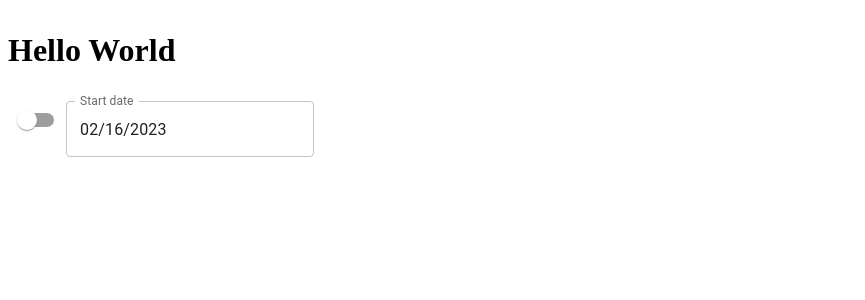
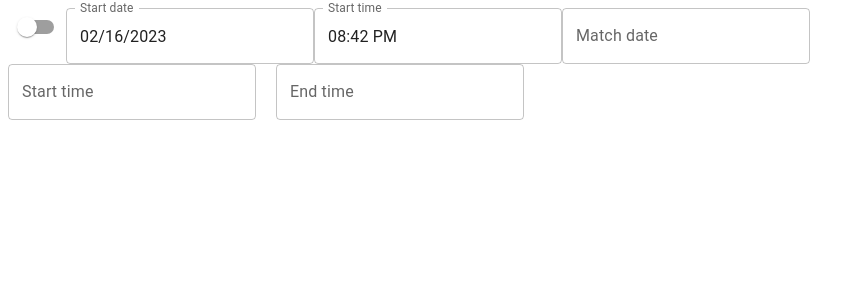
Before and after one commit to mpfullstack/padeleo-app-nextjs, a Next.js app: page / in a window 1280 px wide. Shown: the top 300 px of the page, without its empty margins (0-865 px from the left). Built offline with nearby package versions, Linux system fonts and the light colour scheme.

Commit message:
refactor: date and time picker components

```diff
--- /dev/null
+++ b/src/modules/common/components/DateTime/DatePicker.tsx
@@ -0,0 +1,28 @@
+import { useState } from 'react';
+import dayjs, { Dayjs } from 'dayjs';
+import TextField from '@mui/material/TextField';
+import { AdapterDayjs } from '@mui/x-date-pickers/AdapterDayjs';
+import { LocalizationProvider } from '@mui/x-date-pickers';
+import {  DatePicker as MuiDatePicker } from '@mui/x-date-pickers/DatePicker';
+import { Props } from '@/modules/common/components/DateTime/types';
+
+const DatePicker = ({ date, label, onChange }: Props) => {
+  const [value, setValue] = useState<Dayjs | null>(date && dayjs(date));
+  const handleDateChange = (value: Date | null) => {
+    setValue(dayjs(value));
+    onChange && onChange(value);
+  };
+
+  return (
+    <LocalizationProvider dateAdapter={AdapterDayjs}>
+      <MuiDatePicker
+        label={label}
+        value={value}
+        onChange={handleDateChange}
+        renderInput={(params) => <TextField {...params} />}
+      />
+    </LocalizationProvider>
+  );
+};
+
+export default DatePicker;
--- /dev/null
+++ b/src/modules/common/components/DateTime/TimePicker.tsx
@@ -0,0 +1,28 @@
+import { useState } from 'react';
+import dayjs, { Dayjs } from 'dayjs';
+import TextField from '@mui/material/TextField';
+import { AdapterDayjs } from '@mui/x-date-pickers/AdapterDayjs';
+import { LocalizationProvider } from '@mui/x-date-pickers';
+import { TimePicker as MuiTimePicker } from '@mui/x-date-pickers/TimePicker';
+import { Props } from '@/modules/common/components/DateTime/types';
+
+const TimePicker = ({ date, label, onChange }: Props) => {
+  const [value, setValue] = useState<Dayjs | null>(date && dayjs(date));
+  const handleTimeChange = (value: Date | null) => {
+    setValue(dayjs(value));
+    onChange && onChange(value);
+  };
+
+  return (
+    <LocalizationProvider dateAdapter={AdapterDayjs}>
+      <MuiTimePicker
+        label={label}
+        value={value}
+        onChange={handleTimeChange}
+        renderInput={(params) => <TextField {...params} />}
+      />
+    </LocalizationProvider>
+  );
+};
+
+export default TimePicker;
--- /dev/null
+++ b/src/modules/common/components/DateTime/types.ts
@@ -0,0 +1,5 @@
+export interface Props {
+  date: Date | null;
+  label: string;
+  onChange: (date: Date | null) => void;
+};
--- a/src/modules/components/DateTime/DatePicker.tsx
+++ /dev/null
@@ -1,34 +0,0 @@
-import * as React from "react";
-import dayjs, { Dayjs } from 'dayjs';
-import { TextField } from '@mui/material';
-import { AdapterDateFns } from '@mui/x-date-pickers/AdapterDateFns'
-import { LocalizationProvider, DatePicker as MuiDatePicker } from '@mui/x-date-pickers';
-
-const DatePicker = ({ date, label, onChange }: Props) => {
-  const [value, setValue] = React.useState<Dayjs>(dayjs(date));
-  const handleDateChange = (value: Date | null) => {
-    setValue(dayjs(value));
-    if (typeof onChange === "function") {
-      onChange(value);
-    }
-  };
-
-  return (
-    <LocalizationProvider dateAdapter={AdapterDateFns}>
-      <MuiDatePicker
-        label={label}
-        value={value}
-        onChange={handleDateChange}
-        renderInput={(params) => <TextField {...params} />}
-      />
-    </LocalizationProvider>
-  );
-};
-
-interface Props {
-  date: Date;
-  label: string;
-  onChange: (date: Date | null) => void;
-}
-
-export default DatePicker;
--- /dev/null
+++ b/src/modules/matches/components/MatchDateTime.tsx
@@ -0,0 +1,79 @@
+import { useState } from 'react';
+import styled from 'styled-components';
+import DatePicker from '@/modules/common/components/DateTime/DatePicker';
+import TimePicker from '@/modules/common/components/DateTime/TimePicker';
+
+const TimePickersWrapper = styled.div`
+  display: flex;
+  & > div:first-child {
+    margin-right: 10px;
+  }
+  & > div:last-child {
+    margin-left: 10px;
+  }
+`;
+
+const MatchDateTime = ({ start, end, onChange }: Props) => {
+  const [selectedStartDate, setSelectedStartDate] = useState<Date | null>(start || null);
+  const [selectedEndDate, setSelectedEndDate] = useState<Date | null>(end || null);
+
+  const handleDateChange = (field: Field, date: Date | null) => {
+    const dateAndTime: DateTime = {
+      start: selectedStartDate,
+      end: selectedEndDate,
+    };
+    const selectedDate = date ? new Date(date) : new Date();
+
+    if (field === 'startTime' || field === 'date') {
+      setSelectedStartDate(selectedDate);
+      dateAndTime.start = selectedDate;
+    }
+
+    if (field === 'endTime') {
+      if (dateAndTime.start) {
+        selectedDate.setDate(dateAndTime.start.getDate());
+        selectedDate.setMonth(dateAndTime.start.getMonth());
+        selectedDate.setFullYear(dateAndTime.start.getFullYear());
+      }
+      setSelectedEndDate(selectedDate);
+      dateAndTime.end = selectedDate;
+    }
+
+    onChange(dateAndTime);
+  };
+
+  return (
+    <>
+      <DatePicker
+        label='Match date'
+        date={selectedStartDate}
+        onChange={(value) => handleDateChange('date', value)}
+      />
+      <TimePickersWrapper>
+        <TimePicker
+          label='Start time'
+          date={selectedStartDate}
+          onChange={(value) => handleDateChange('startTime', value)}
+        />
+        <TimePicker
+          label='End time'
+          date={selectedEndDate}
+          onChange={(value) => handleDateChange('endTime', value)}
+        />
+      </TimePickersWrapper>
+    </>
+  );
+};
+
+type Field = 'date' | 'startTime' | 'endTime';
+
+export interface DateTime {
+  start?: Date | null;
+  end?: Date | null;
+}
+
+interface Props extends DateTime {
+  onChange: (dateTime: DateTime) => void;
+}
+
+export default MatchDateTime;
--- a/src/pages/index.tsx
+++ b/src/pages/index.tsx
@@ -2,7 +2,9 @@ import Head from 'next/head';
 import { Inter } from '@next/font/google';
 import styled from 'styled-components';
 import Switch from "@mui/material/Switch";
-import DatePicker from '@/modules/components/DateTime/DatePicker';
+import DatePicker from '@/modules/common/components/DateTime/DatePicker';
+import TimePicker from '@/modules/common/components/DateTime/TimePicker';
+import MatchDateTime, { DateTime } from '@/modules/matches/components/MatchDateTime';
 
 const inter = Inter({ subsets: ['latin'] })
 
@@ -17,14 +19,19 @@ export default function Home() {
         <link rel="icon" href="/favicon.ico" />
       </Head>
       <main>
-        <P>Hello World</P>
         <Switch {...label} />
         <DatePicker
           date={new Date()}
           label="Start date"
-          onChange={(date: Date | null) => {
-            debugger;
-          }}
+          onChange={(date: Date | null) => {}}
+        />
+        <TimePicker
+          date={new Date()}
+          label="Start time"
+          onChange={(date: Date | null) => {}}
+        />
+        <MatchDateTime
+          onChange={(date: DateTime) => {}}
         />
       </main>
     </>
```
